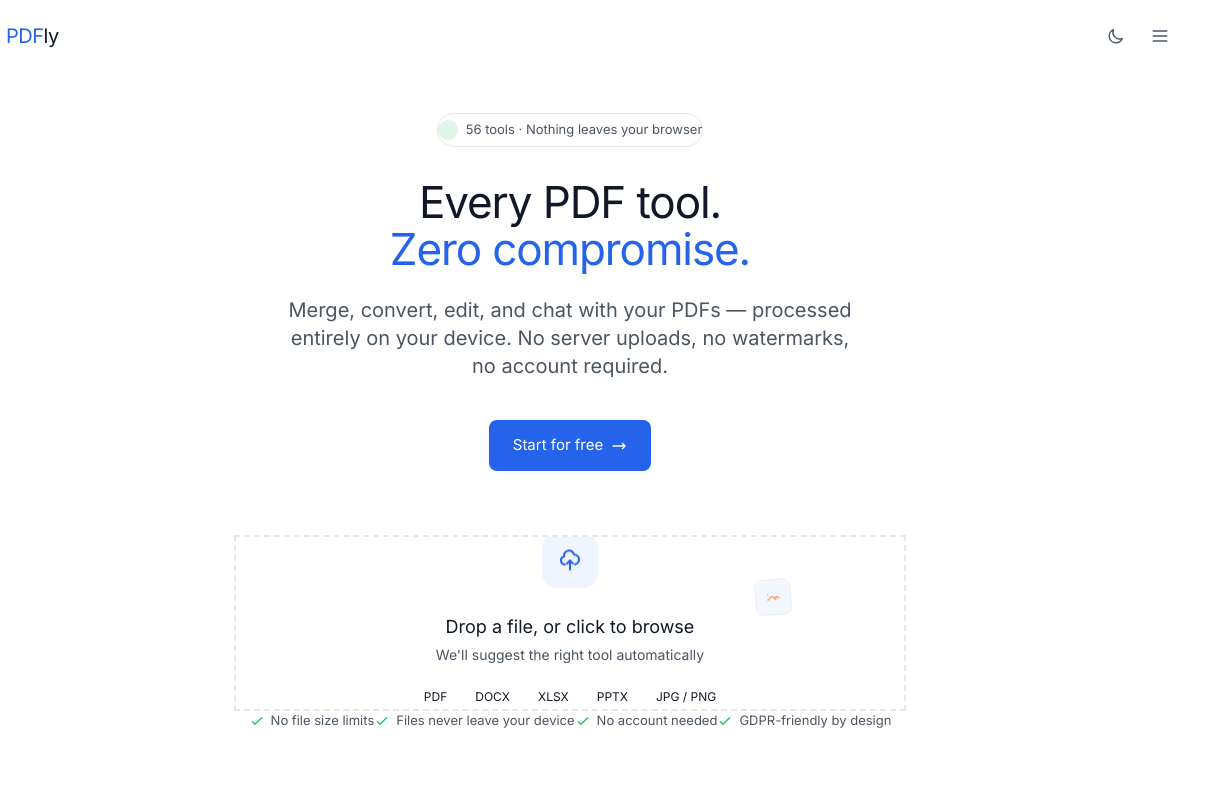
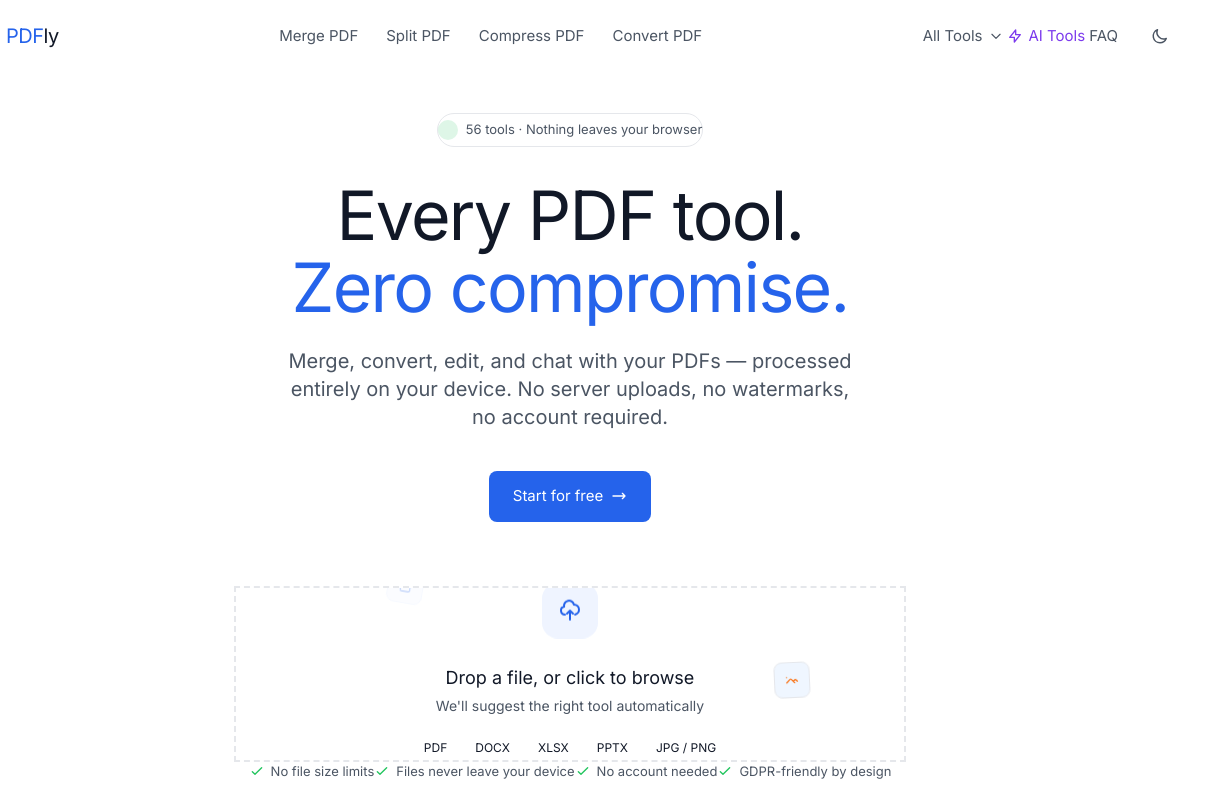
Before and after one commit to pannu00712-ui/pdfly, a website: page index.html in a window 1280 px wide. Shown: the top 800 px of the page, 70-1280 px from the left. Drawn offline with Linux system fonts and the light colour scheme.

Commit message:
Fix missing lg: responsive utility classes (desktop nav/mega menu hidden bug)

```diff
--- a/assets/css/theme-colors.css
+++ b/assets/css/theme-colors.css
@@ -79,3 +79,16 @@
 .text-\[40px\] { font-size: 40px; }
 .text-\[44px\] { font-size: 44px; }
 .text-\[68px\] { font-size: 68px; }
+
+/* Missing responsive (lg:) variants used on the homepage nav and hero.
+   The static Tailwind build did not include these breakpoint-prefixed
+   utilities, which meant elements like the desktop nav links and mega
+   menu (hidden lg:flex) stayed permanently hidden at all screen sizes,
+   since there was no lg: override to switch them back to visible. */
+@media (min-width: 1024px) {
+  .lg\:flex { display: flex; }
+  .lg\:hidden { display: none; }
+  .lg\:gap-6 { gap: 1.5rem; }
+  .lg\:grid-cols-3 { grid-template-columns: repeat(3, minmax(0, 1fr)); }
+  .lg\:text-\[68px\] { font-size: 68px; }
+}
```
